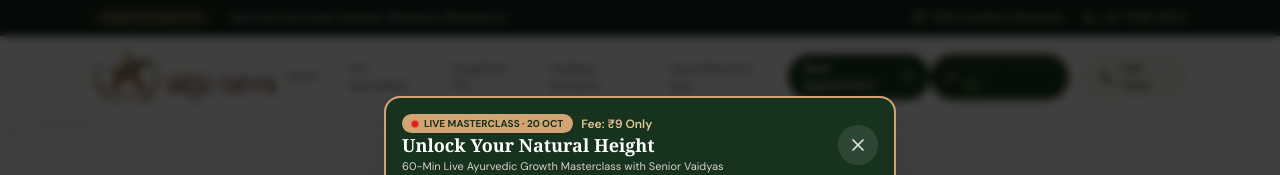
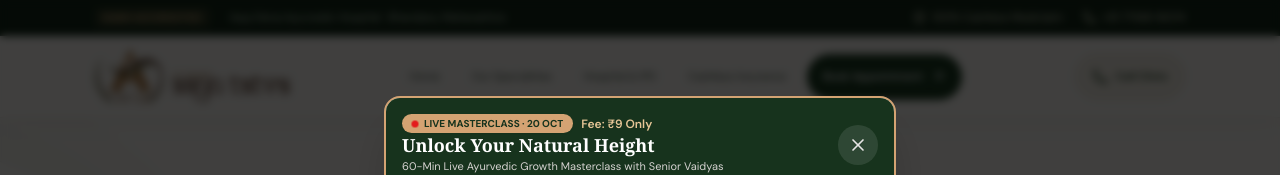
Before and after one commit to shubhamyerpude/Aayutatva-Website, a React (Vite) app: page / in a window 1280 px wide. Shown: the top 175 px of the page. Built offline with nearby package versions, Linux system fonts and the light colour scheme.

Commit message:
fix: remove Ayurveda AI from title bar/nav, keeping title bar clean and preserving floating AI button

```diff
--- a/src/SiteHeader.jsx
+++ b/src/SiteHeader.jsx
@@ -58,21 +58,12 @@ export function SiteHeader({ breadcrumb = null }) {
           <a href="/treatments.html" onClick={() => setMenuOpen(false)}>Our Specialities</a>
           <a href="/facilities.html" onClick={() => setMenuOpen(false)}>Hospital & IPD</a>
           <a href="/insurance.html" onClick={() => setMenuOpen(false)}>Cashless Insurance</a>
-          <a href="/vaidya-ai.html" onClick={() => setMenuOpen(false)}>AayuVaidya AI & Quiz</a>
           <a href="/#booking" className="nav-book" onClick={() => setMenuOpen(false)}>
             Book Appointment <ArrowUpRight size={15}/>
           </a>
         </nav>
 
         <div className="header-right">
-          <a
-            href="/vaidya-ai.html"
-            className="hidden sm:inline-flex items-center gap-1.5 bg-[#1B3B22] text-[#E7C697] hover:bg-[#284e31] border border-[#D4A373]/40 px-3.5 py-1.5 rounded-full text-xs font-bold shadow-sm transition-transform hover:scale-105 cursor-pointer"
-            style={{ textDecoration: 'none' }}
-          >
-            <Sparkles size={13} className="text-[#D4A373]"/>
-            <span>AayuVaidya AI 🌿</span>
-          </a>
           <a href={`tel:${phonePrimary}`} className="phone-head" aria-label="Call clinic at +91 77588 16074">
             <Phone size={16}/><span>Call Clinic</span>
           </a>
```
